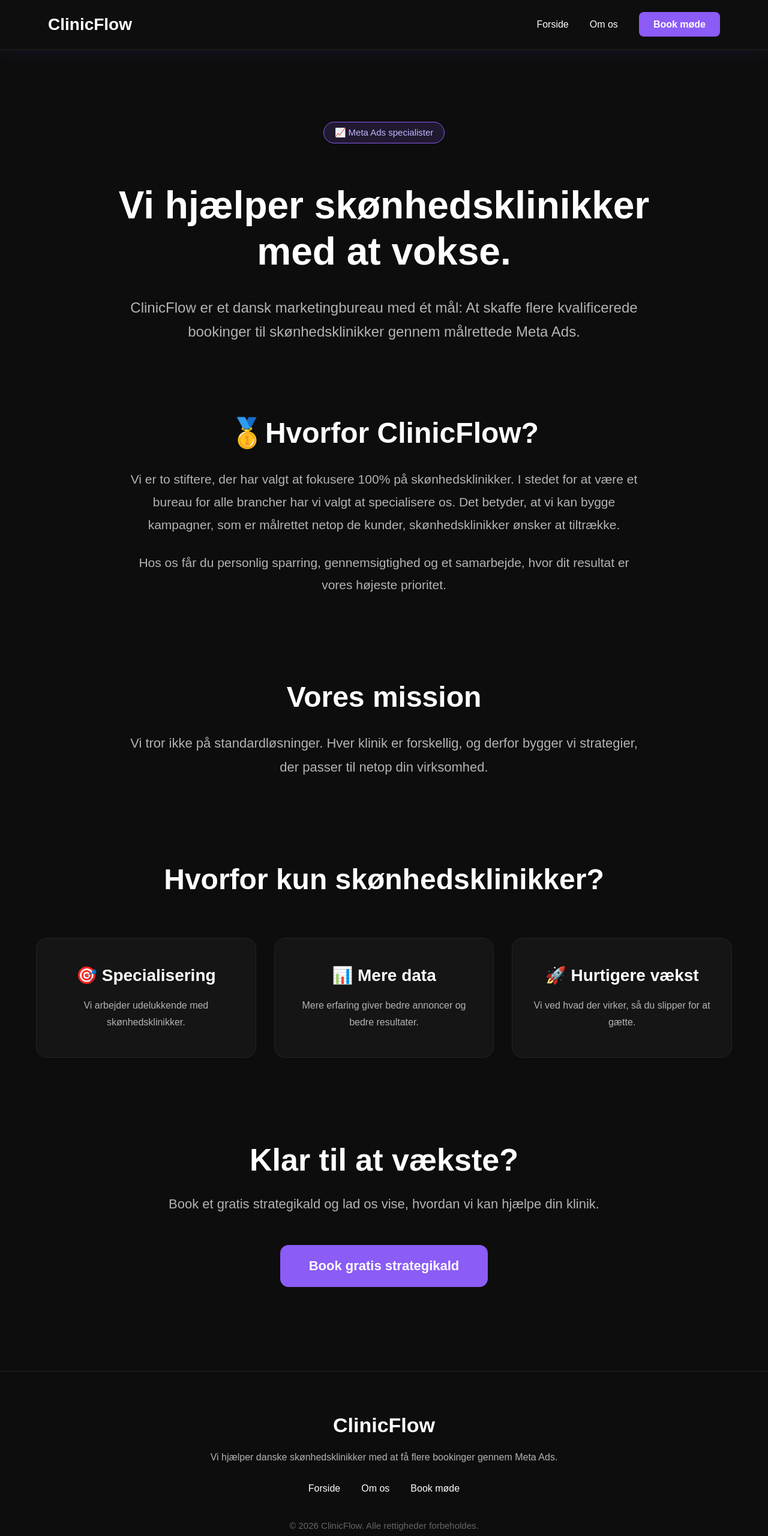
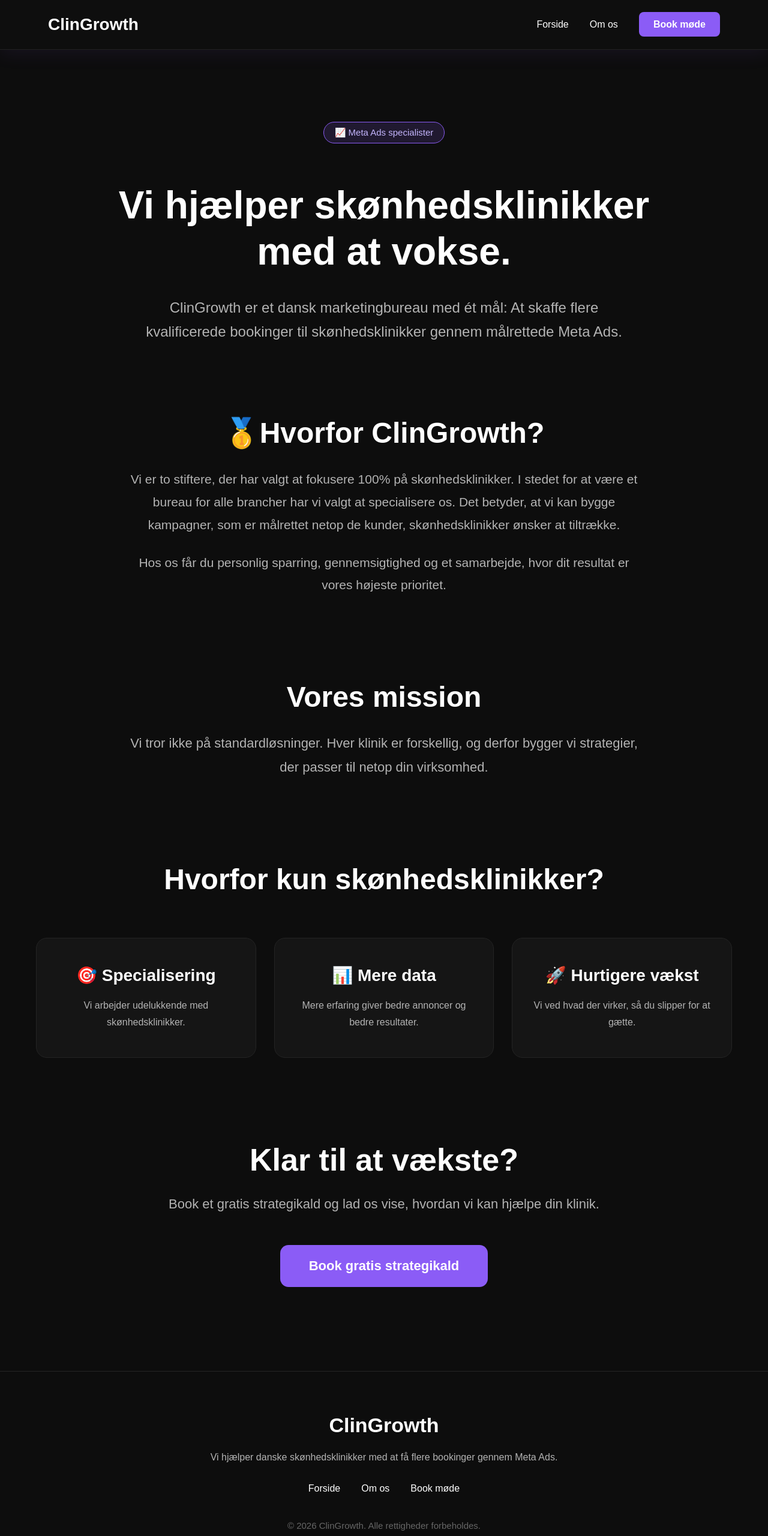
Before and after one commit to christianlorenzen7-commits/clinicflow, a plain HTML site: page about.html in a window 1280 px wide. Shown: the whole page at 60% size. Drawn offline with Linux system fonts and the light colour scheme.

Commit message:
Skiftet ClinicFlow til ClinGrowth

```diff
--- a/about.html
+++ b/about.html
@@ -3,7 +3,7 @@
 <head>
     <meta charset="UTF-8">
     <meta name="viewport" content="width=device-width, initial-scale=1.0">
-    <title>Om os | ClinicFlow</title>
+    <title>Om os | ClinGrowth</title>
 
     <link rel="stylesheet" href="css/style.css">
 </head>
@@ -14,7 +14,7 @@
 
     <nav class="navbar">
 
-        <a href="index.html" class="logo">ClinicFlow</a>
+        <a href="index.html" class="logo">ClinGrowth</a>
 
         <ul class="nav-links">
             <li><a href="index.html">Forside</a></li>
@@ -36,7 +36,7 @@
     <h1>Vi hjælper skønhedsklinikker med at vokse.</h1>
 
     <p class="about-text">
-        ClinicFlow er et dansk marketingbureau med ét mål:
+        ClinGrowth er et dansk marketingbureau med ét mål:
         At skaffe flere kvalificerede bookinger til skønhedsklinikker
         gennem målrettede Meta Ads.
     </p>
@@ -44,7 +44,7 @@
 </section>
 <section class="founders">
 
-    <h2>🥇Hvorfor ClinicFlow?</h2>
+    <h2>🥇Hvorfor ClinGrowth?</h2>
 
     <p>
         Vi er to stiftere, der har valgt at fokusere 100% på skønhedsklinikker.
@@ -124,7 +124,7 @@
 
 <footer>
 
-    <h3>ClinicFlow</h3>
+    <h3>ClinGrowth</h3>
 
     <p>
         Vi hjælper danske skønhedsklinikker med at få flere bookinger gennem Meta Ads.
@@ -137,7 +137,7 @@
     </div>
 
     <p class="copyright">
-        © 2026 ClinicFlow. Alle rettigheder forbeholdes.
+        © 2026 ClinGrowth. Alle rettigheder forbeholdes.
     </p>
 
 </footer>
```
Also changed, not shown: book.html (+4 -4 lines), index.html (+5 -5 lines).
